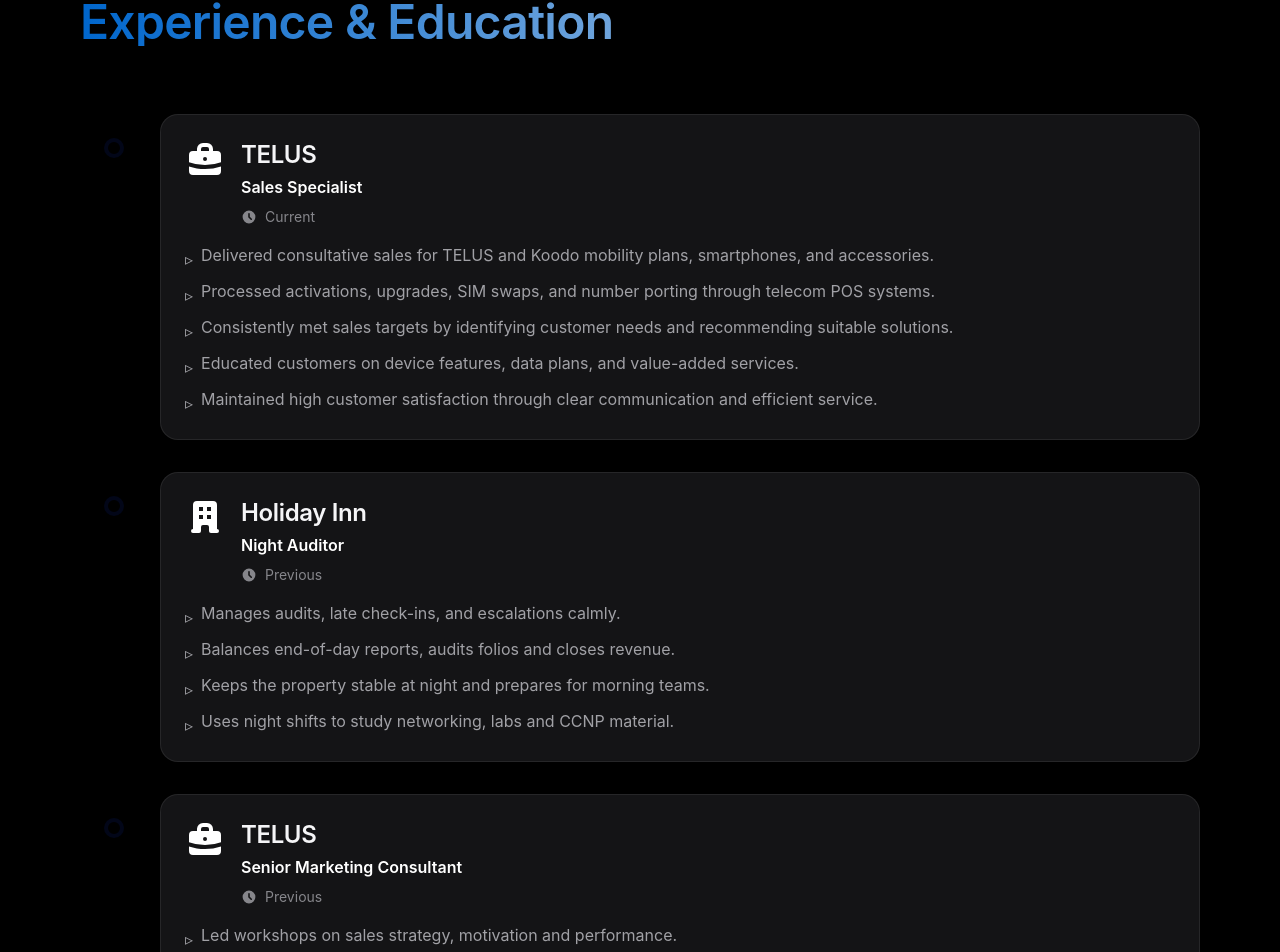
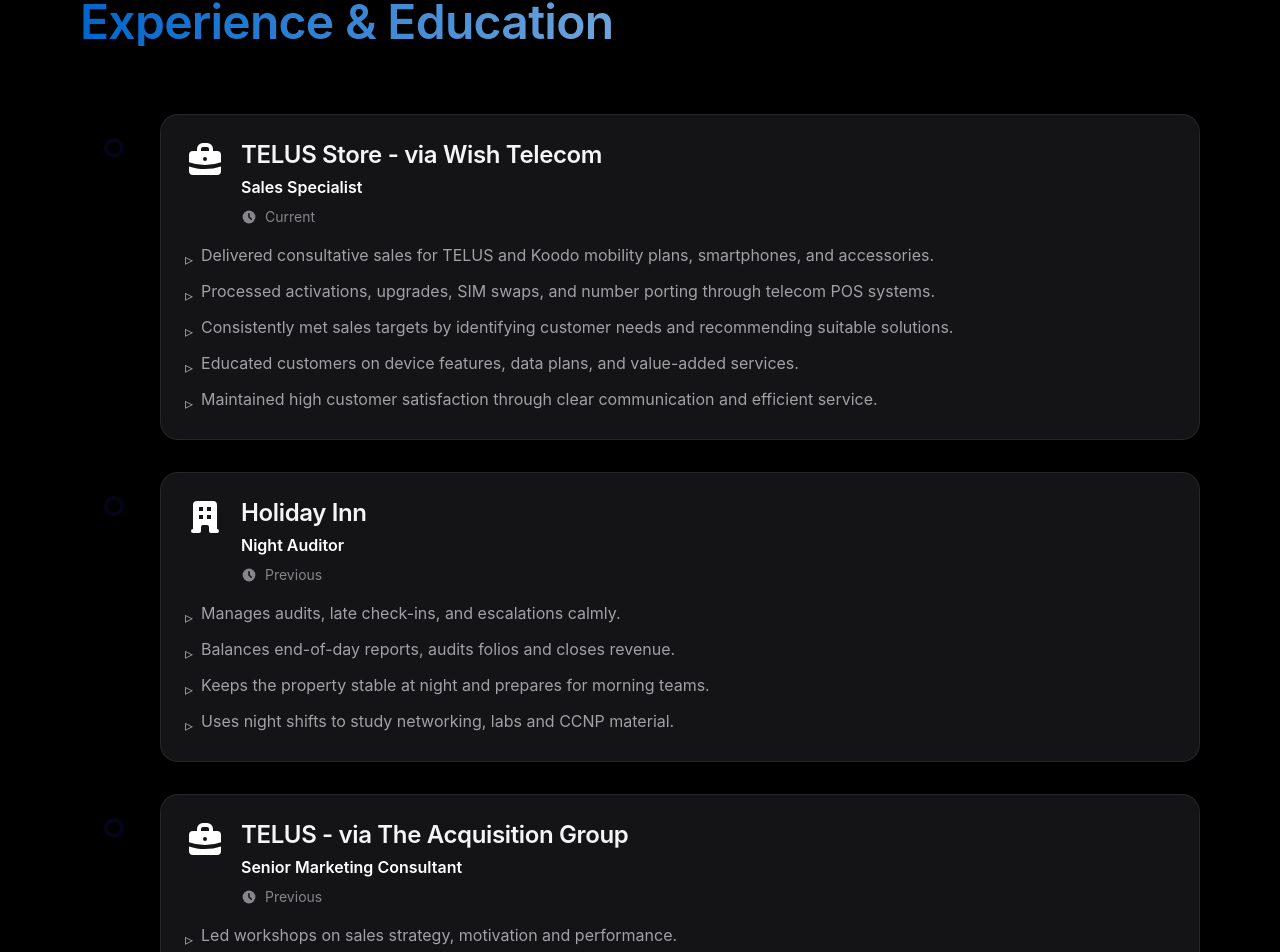
Before and after one commit to Yuvi0704/Yuvi-s-Redesigned-Website, a React (Vite) app: page / in a window 1280 px wide. Shown: the part 5556-6508 px from the top of the page. Built offline with nearby package versions, Linux system fonts and the light colour scheme.

Commit message:
Update Experience.jsx

```diff
--- a/src/components/Experience.jsx
+++ b/src/components/Experience.jsx
@@ -8,7 +8,7 @@
 
     const experiences = [
          {
-            company: 'TELUS',
+            company: 'TELUS Store - via Wish Telecom',
             role: 'Sales Specialist',
             period: 'Current',
             responsibilities: [
@@ -33,7 +33,7 @@
             icon: HiOfficeBuilding,
         },
         {
-            company: 'TELUS',
+            company: 'TELUS - via The Acquisition Group',
             role: 'Senior Marketing Consultant',
             period: 'Previous',
             responsibilities: [
```
